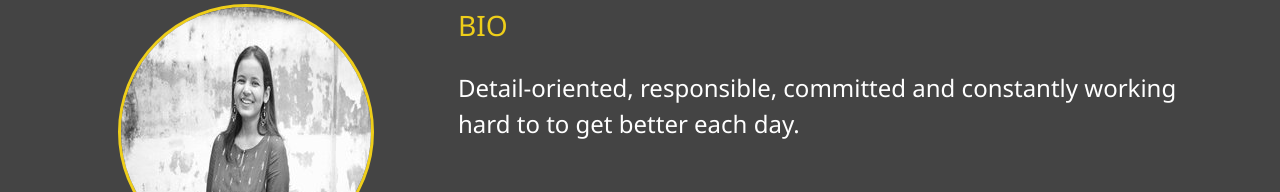
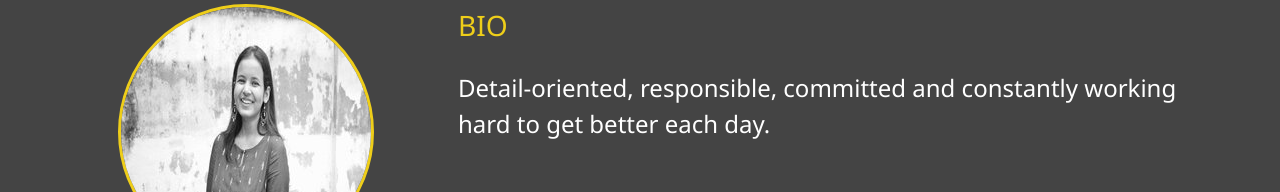
Before and after one commit to nancyanand2807/Portfolio-Website, a website: page dist/about.html in a window 1280 px wide. Shown: the part 278-470 px from the top of the page. Drawn offline with Linux system fonts and the light colour scheme.

Commit message:
Update about.html

```diff
--- a/dist/about.html
+++ b/dist/about.html
@@ -51,7 +51,7 @@
           <h3 class="text-secondary">BIO</h3>
           <p>
             Detail-oriented, responsible, committed and constantly working hard
-            to to get better each day.
+            to get better each day.
           </p>
         </div>
         <div class="job job-1">
```
